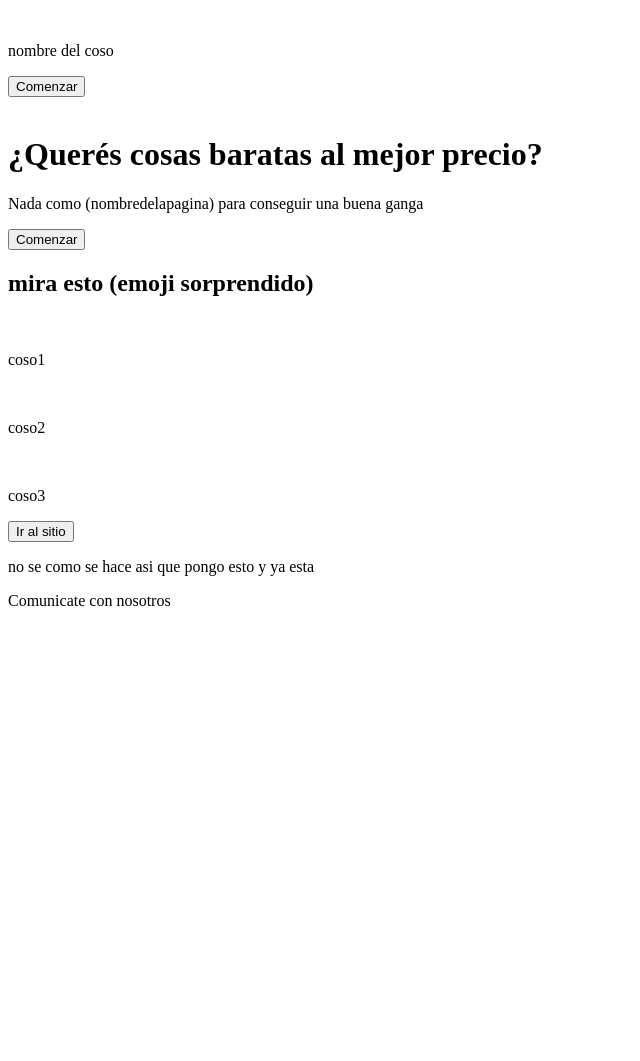
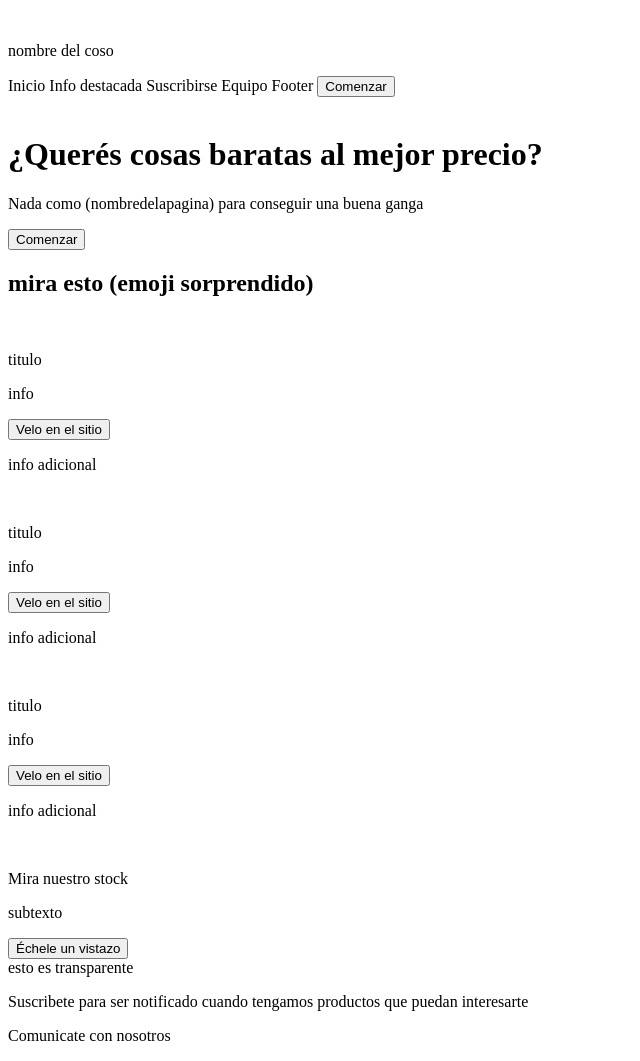
Before and after one commit to valecatdog/Proyecto-Landing-Page, a plain HTML site: page index.html in a window 1280 px wide. Shown: the whole page, without its empty margins (0-640 px from the left). Before the commit the page ends 800 px from the top, so only its background shows below. Drawn offline with Linux system fonts and the light colour scheme.

Commit message:
modifique la estructura del html, agregue cosas en casi todas la secciones

```diff
--- a/index.html
+++ b/index.html
@@ -6,12 +6,22 @@
     <title>Landing page help</title>
 </head>
 <body>
-    <div id="barra">
+    <!--EDITA LOS COMENTARIOS CUANDO HAGA FALTA (ej: cuando ya no haga falta algo xd)-->
+
+    <!--barra de arriba. falta que le pongas lo que quieras-->
+    <nav id="barra_arriba">
         <img>
         <p>nombre del coso</p>
+        <a>Inicio</a>
+        <a>Info destacada</a>
+        <a>Suscribirse</a>
+        <a>Equipo</a>
+        <a>Footer</a>
         <button>Comenzar</button>
-    </div>
+    </nav>
 
+    <!--la primera parte, portada. falta que le metas lo que le tengas que meter
+    -->
     <main id="parte_portada">
         <img>
         <h1>¿Querés cosas baratas al mejor precio?</h1>
@@ -19,32 +29,58 @@
         <button>Comenzar</button>
     </main>
 
+    <!--aca va a estar la info de los productos-->
     <section id="parte_info">
         <h2>mira esto (emoji sorprendido)</h2>
 
-        <div class="productos">
+        <!--primero-->
+        <div class="productos"  id="producto_1">
             <img>
-            <p>coso1</p>
+            <p>titulo</p>
+            <p>info</p>
+            <button>Velo en el sitio</button>
+            <p>info adicional</p>
         </div>
 
-        <div class="productos">
+        <!--seg-->
+        <div class="productos" id="producto_2">
             <img>
-            <p>coso2</p>
+            <p>titulo</p>
+            <p>info</p>
+            <button>Velo en el sitio</button>
+            <p>info adicional</p>
         </div>
 
-        <div class="productos">
+        <!--ter-->
+        <div class="productos" id="producto_3">
             <img>
-            <p>coso3</p>
+            <p>titulo</p>
+            <p>info</p>
+            <button>Velo en el sitio</button>
+            <p>info adicional</p>
         </div>
-
-        <button>Ir al sitio</button>
-    </section>
-
-    <section id="parte_transparente_cool">
-        <p>no se como se hace asi que pongo esto y ya esta</p>
     </section>
 
     <section id="parte_llamado_accion">
+        <img>
+
+        <div>
+            <p> Mira nuestro stock</p>
+            <p>subtexto</p>
+        </div>
+
+        <button>
+            Échele un vistazo
+        </button>
+
+    </section>
+
+    <section id="parte_suscribirse">
+        esto es transparente
+        <p>Suscribete para ser notificado cuando tengamos productos que puedan interesarte</p>
+        <form>
+
+        </form>
     </section>
 
     <section id="parte_formulario">
@@ -60,9 +96,5 @@
         <address>
         </address>
     </footer>
-
-    <nav id="barra_costado">
-
-    </nav>
 </body>
 </html>
```
